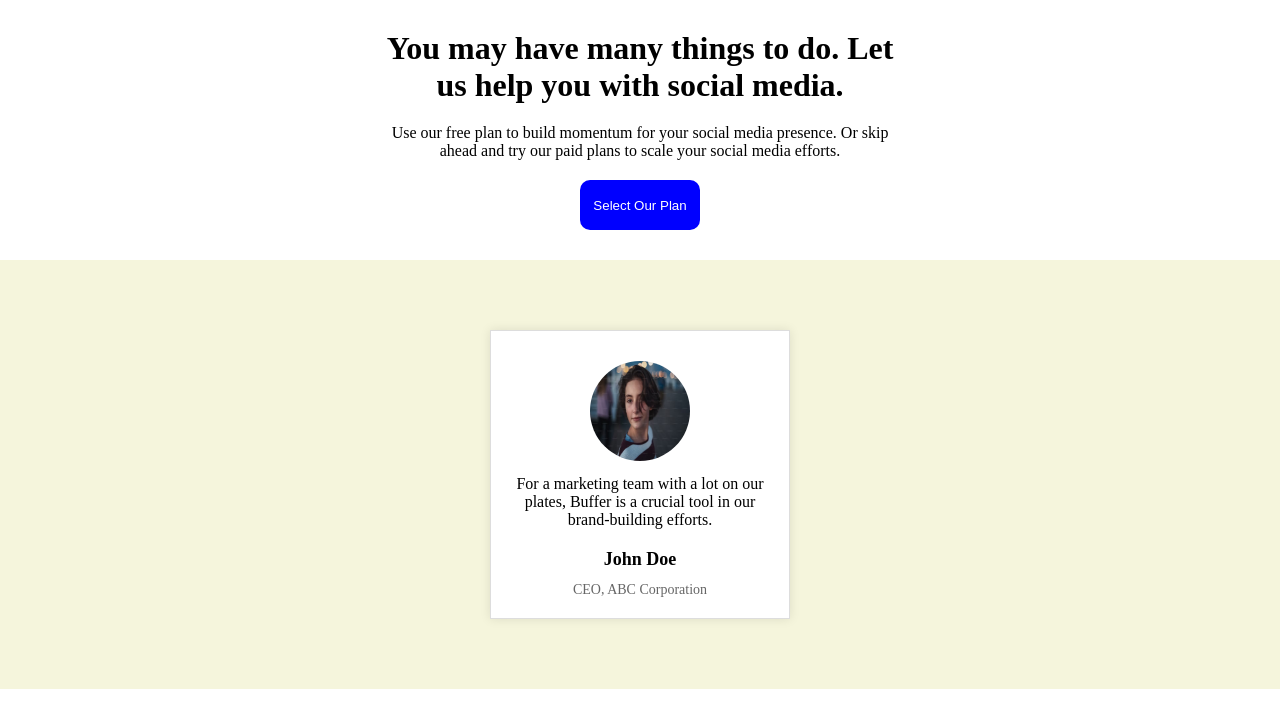
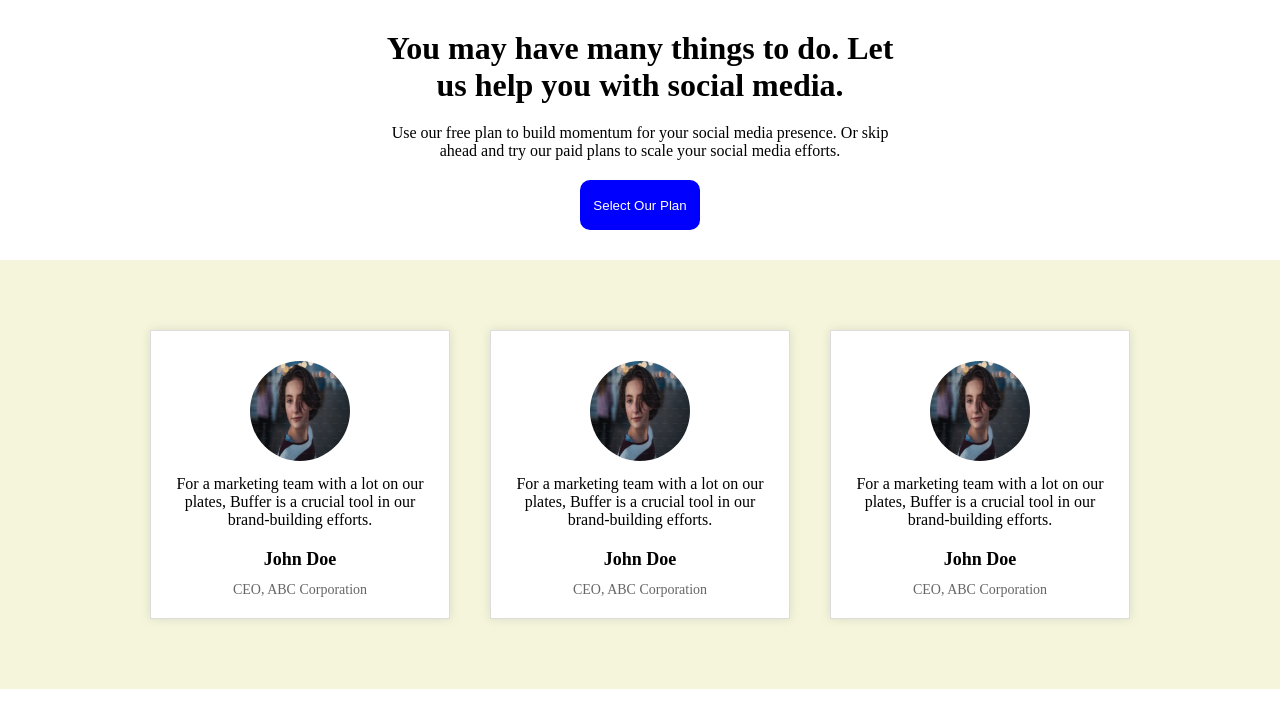
Before and after one commit to ShIreen66/Prompt-9, a plain HTML site: page index.html in a window 1280 px wide. Drawn offline with Linux system fonts and the light colour scheme.

Commit message:
paragraph

```diff
--- a/index.html
+++ b/index.html
@@ -27,6 +27,25 @@
             <h3>John Doe</h3>
             <span>CEO, ABC Corporation</span>
         </div>
+
+        <div class="testimonial-container">
+            <div class="testimonial">
+                <img src="image1.avif" alt="">
+                <p>For a marketing team with a lot on our <br> plates, Buffer is a crucial tool in our
+                <br>brand-building efforts.</p>
+                <h3>John Doe</h3>
+                <span>CEO, ABC Corporation</span>
+            </div>
+
+
+            <div class="testimonial-container">
+                <div class="testimonial">
+                    <img src="image1.avif" alt="">
+                    <p>For a marketing team with a lot on our <br> plates, Buffer is a crucial tool in our
+                    <br>brand-building efforts.</p>
+                    <h3>John Doe</h3>
+                    <span>CEO, ABC Corporation</span>
+                </div>
     </div>
  </section>
 
```
